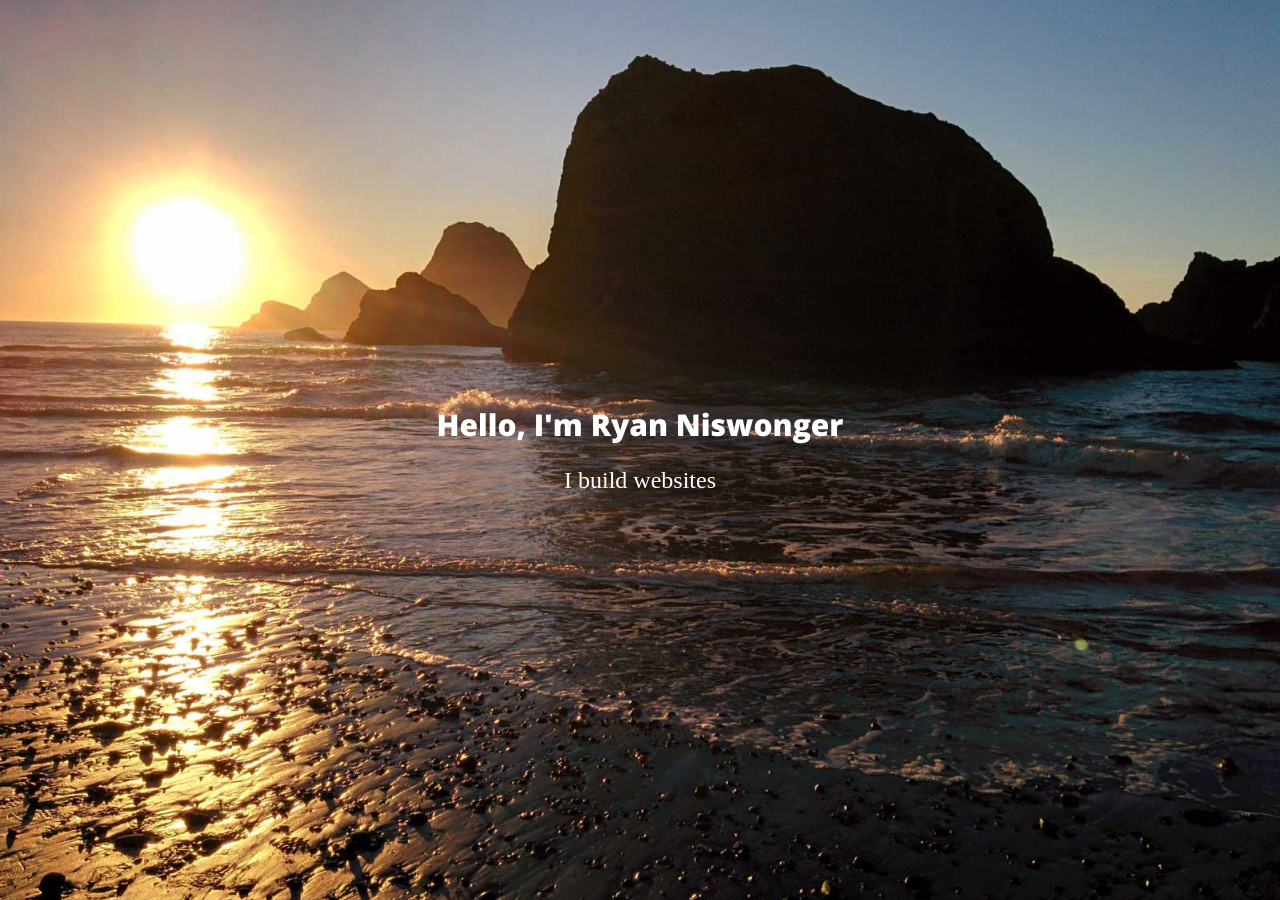
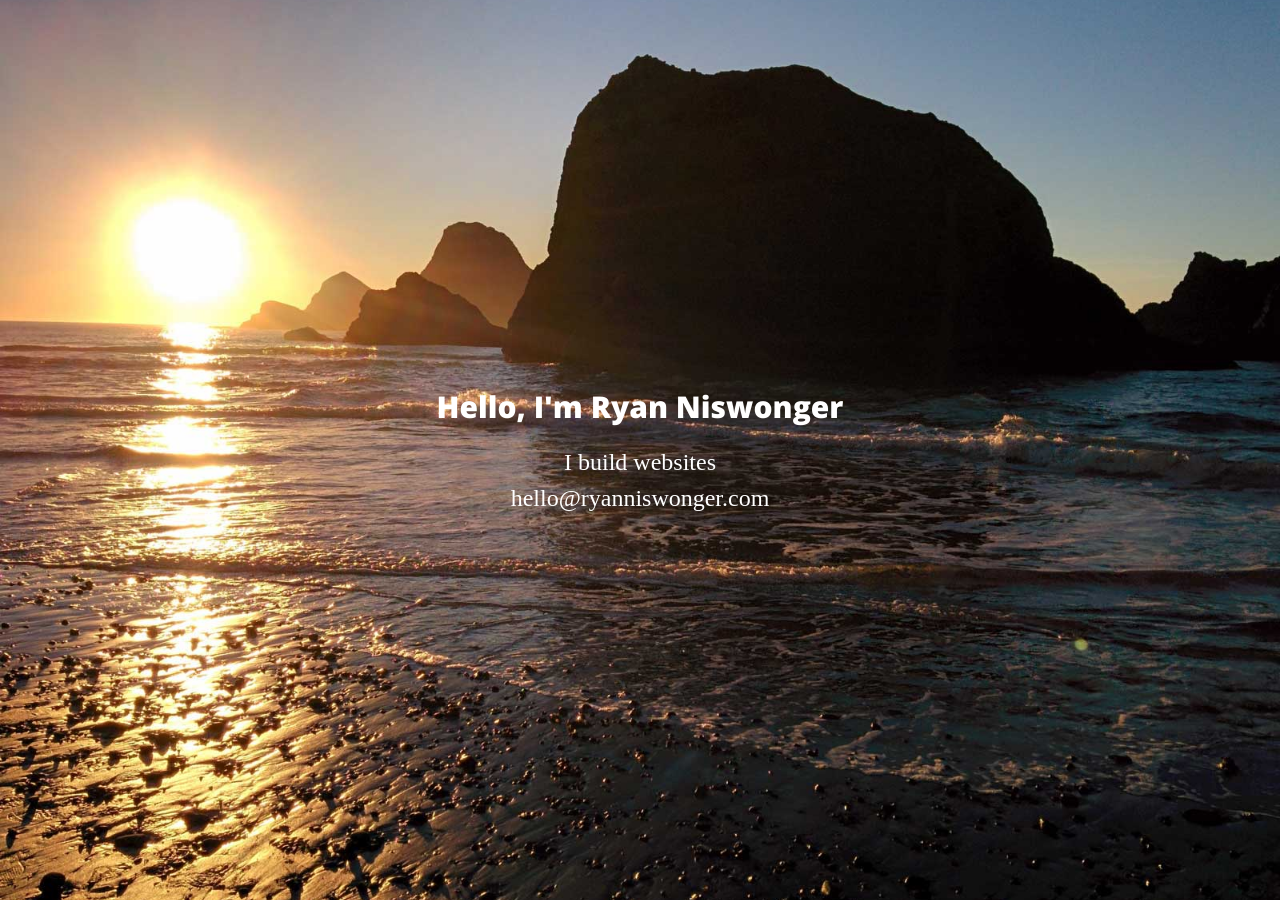
Before and after one commit to rniswonger/rniswonger.github.io, a Jekyll site: the page built from index.html, in a window 1280 px wide. Built offline with Jekyll 4.4.1, drawn with Linux system fonts in a browser that asks for light colours; some web fonts are replaced.

Commit message:
Add new email address

```diff
--- a/_includes/header.html
+++ b/_includes/header.html
@@ -4,6 +4,7 @@
 
     <h1>Hello, I'm {{ site.title }}</h1>
     <p>I build websites</p>
+    <p><a href="mailto:hello@ryanniswonger.com">hello@ryanniswonger.com</a></p>
   </div>
 
 </header>
```
